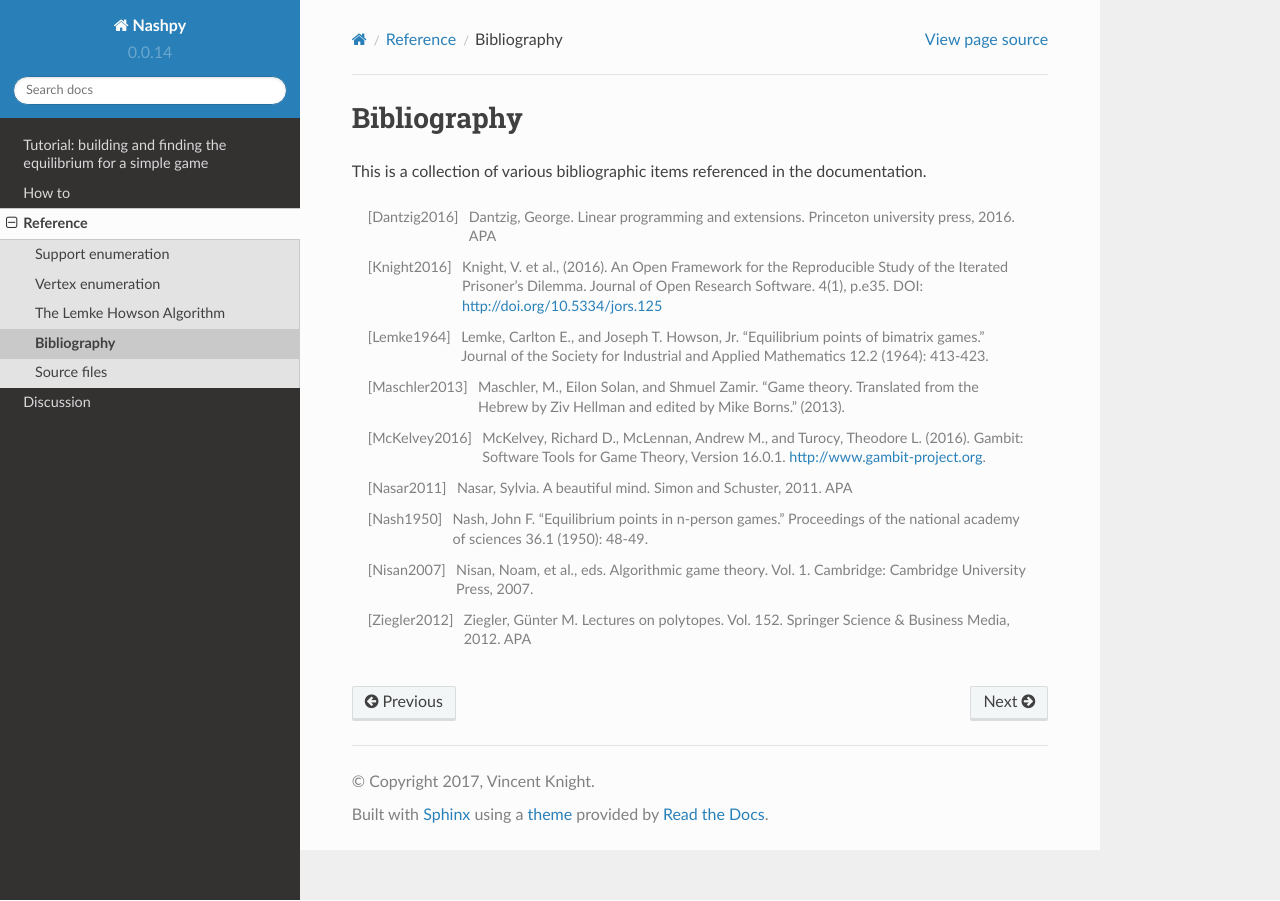
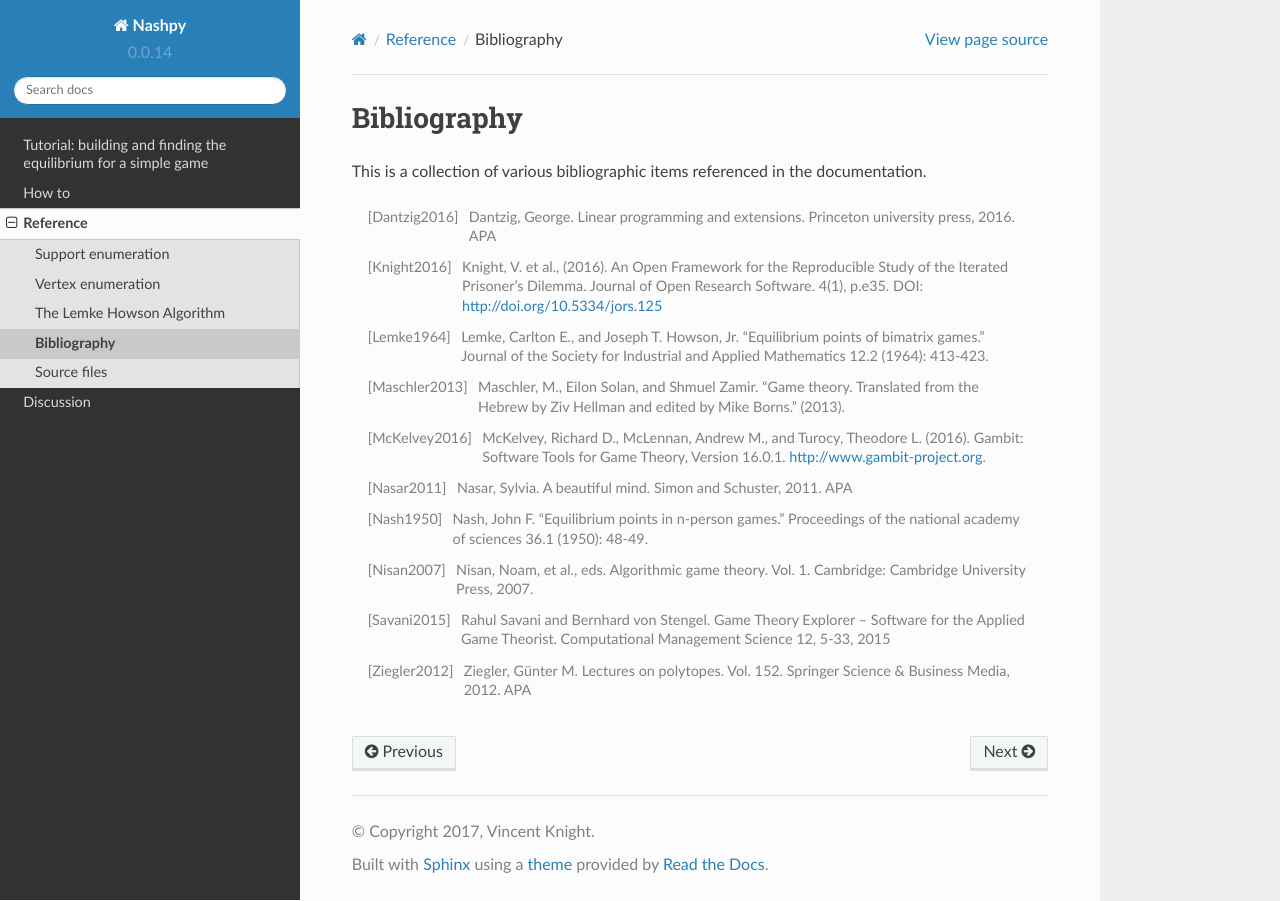
Before and after one commit to drvinceknight/Nashpy, a Sphinx documentation site: the page built from docs/reference/bibliography.rst, in a window 1280 px wide. Built offline with Sphinx 7.4.7 and the Read the Docs theme 2.0.0, drawn with Linux system fonts in a browser that asks for light colours; the version number is read from the project's files by our own code.

```diff
--- a/docs/conf.py
+++ b/docs/conf.py
@@ -20,7 +20,7 @@
 import os
 import sys
 sys.path.insert(0, os.path.abspath('../src/'))
-import nash
+import nashpy as nash
 
 
 # -- General configuration ------------------------------------------------
--- a/docs/discussion/other-python-game-theory-libraries.rst
+++ b/docs/discussion/other-python-game-theory-libraries.rst
@@ -6,5 +6,7 @@ Other Python Game theory libraries
 - `Gambit <http://www.gambit-project.org/>`_: a C library with a Python
   interface for the computation of equilibria [McKelvey2016]_.
   :ref:`relation-to-gambit`.
+- `Game theory explorer <http://gte.csc.liv.ac.uk/ndex/>`_ a web interface to
+  gambit useful for teaching. [Savani2015]_
 - `PyNFG <https://pypi.python.org/pypi/PyNFG/0.1.2/>`_: PyNFG is a Python
   package for modeling and solving Network Form Games.
--- a/docs/reference/bibliography.rst
+++ b/docs/reference/bibliography.rst
@@ -14,4 +14,5 @@ documentation.
 .. [Nasar2011] Nasar, Sylvia. A beautiful mind. Simon and Schuster, 2011.  APA
 .. [Nash1950] Nash, John F. "Equilibrium points in n-person games." Proceedings of the national academy of sciences 36.1 (1950): 48-49.
 .. [Nisan2007] Nisan, Noam, et al., eds. Algorithmic game theory. Vol. 1. Cambridge: Cambridge University Press, 2007.
+.. [Savani2015] Rahul Savani and Bernhard von Stengel. Game Theory Explorer – Software for the Applied Game Theorist. Computational Management Science 12, 5-33, 2015
 .. [Ziegler2012] Ziegler, Günter M. Lectures on polytopes. Vol. 152. Springer Science & Business Media, 2012.  APA
```
Also changed, not shown: README.md (+19 -10 lines).
